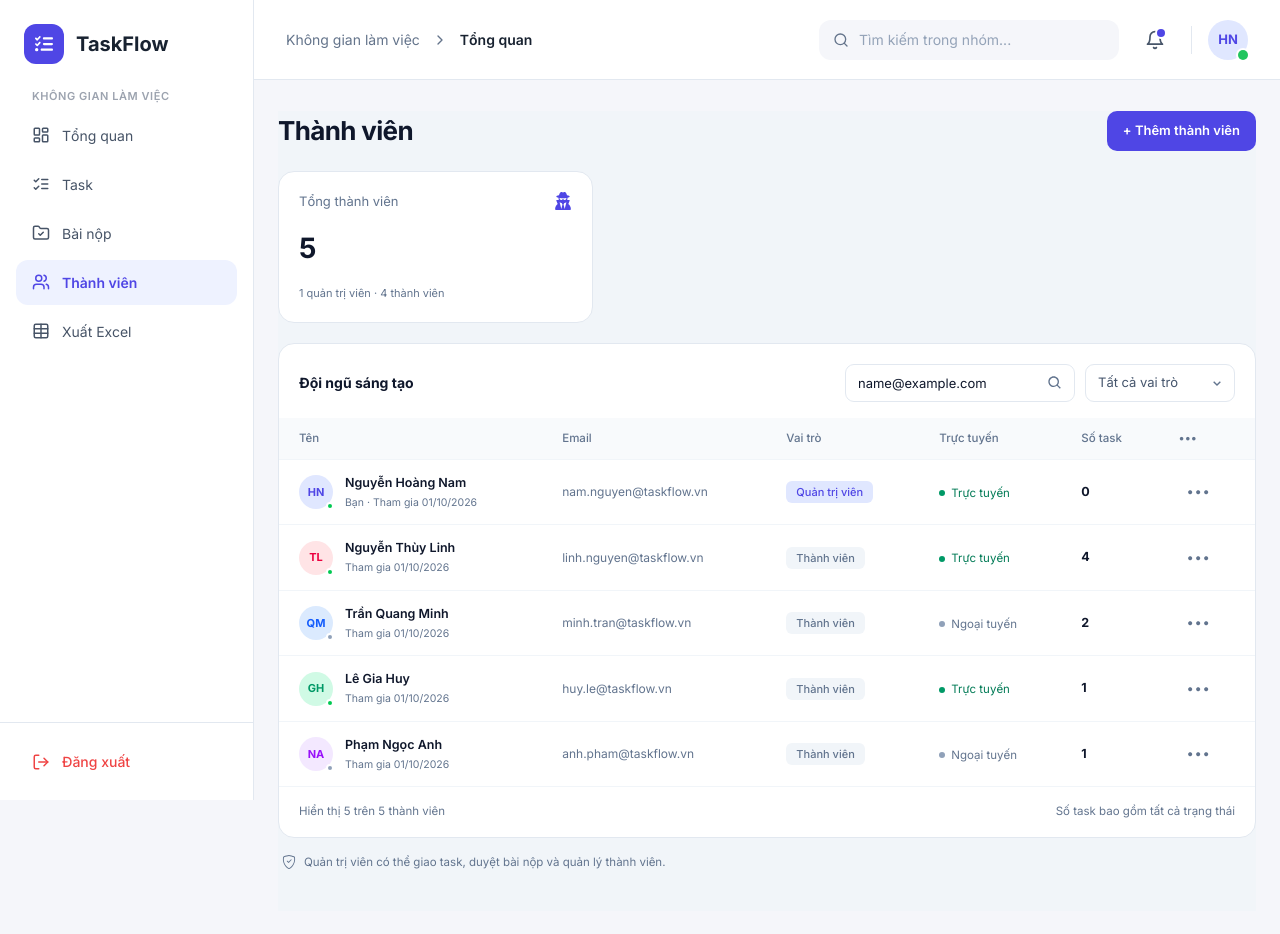
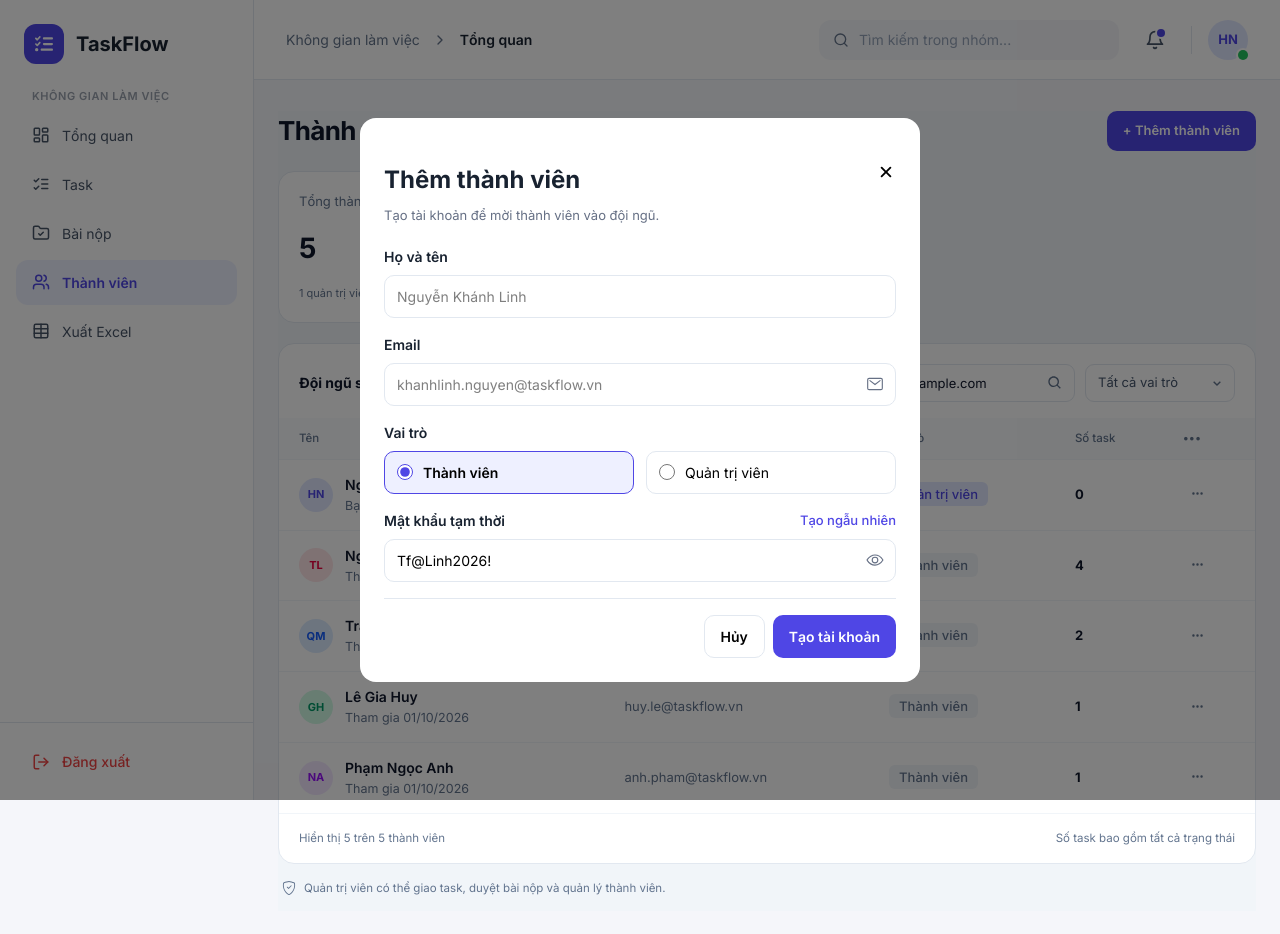
Before and after one commit to NamCodeCach/TaskFlow, a Next.js app: page /admin/member/list in a window 1280 px wide. Both pictures are taken after typing "name@example.com" into the empty fields and a click on the button "+ Thêm thành viên". Built offline with nearby package versions, Linux system fonts and the light colour scheme.

Commit message:
làm khôi portal thêm thành viên của trang danh sách thành viên admin

```diff
--- a/app/(home)/(dashboard)/admin/member/list/page.tsx
+++ b/app/(home)/(dashboard)/admin/member/list/page.tsx
@@ -1,7 +1,12 @@
+"use client";
+
+import { useState } from "react";
+import { createPortal } from "react-dom";
 import { BiChevronDown, BiRadio, BiSearch } from "react-icons/bi";
-import { BsShieldCheck } from "react-icons/bs";
+import { BsShieldCheck, BsThreeDots } from "react-icons/bs";
 import { FaUserSecret } from "react-icons/fa6";
-import { LuListChecks } from "react-icons/lu";
+import { IoIosSend } from "react-icons/io";
+import { IoCheckmarkDoneOutline, IoClose, IoEyeOutline, IoMailOutline } from "react-icons/io5";
 
 const members = [
   {
@@ -9,7 +14,6 @@ const members = [
     initials: "HN",
     email: "nam.nguyen@taskflow.vn",
     admin: true,
-    online: true,
     tasks: 0,
     joined: "Bạn · Tham gia 01/10/2026",
     color: "bg-indigo-100 text-main",
@@ -19,7 +23,6 @@ const members = [
     initials: "TL",
     email: "linh.nguyen@taskflow.vn",
     admin: false,
-    online: true,
     tasks: 4,
     joined: "Tham gia 01/10/2026",
     color: "bg-rose-100 text-rose-600",
@@ -29,7 +32,6 @@ const members = [
     initials: "QM",
     email: "minh.tran@taskflow.vn",
     admin: false,
-    online: false,
     tasks: 2,
     joined: "Tham gia 01/10/2026",
     color: "bg-blue-100 text-blue-600",
@@ -39,7 +41,6 @@ const members = [
     initials: "GH",
     email: "huy.le@taskflow.vn",
     admin: false,
-    online: true,
     tasks: 1,
     joined: "Tham gia 01/10/2026",
     color: "bg-emerald-100 text-emerald-600",
@@ -49,7 +50,6 @@ const members = [
     initials: "NA",
     email: "anh.pham@taskflow.vn",
     admin: false,
-    online: false,
     tasks: 1,
     joined: "Tham gia 01/10/2026",
     color: "bg-purple-100 text-purple-600",
@@ -57,13 +57,18 @@ const members = [
 ];
 
 export default function ThanhVien() {
+  const [openCreateMember, setOpenCreateMember] = useState(false);
   return (
+    <>
       <div className="min-h-screen bg-slate-100 text-[13px] text-slate-900">
         <div className="w-full">
           {/* Header */}
           <header className="flex flex-wrap items-start justify-between gap-4">
             <h1 className="text-[26px] font-bold tracking-tight">Thành viên</h1>
-          <button className="rounded-[10px] bg-main px-4 py-2.5 text-[13px] font-semibold text-white hover:bg-indigo-700">
+            <button
+              className="rounded-[10px] bg-main px-4 py-2.5 text-[13px] font-semibold text-white hover:bg-main cursor-pointer"
+              onClick={() => setOpenCreateMember(true)}
+            >
               + Thêm thành viên
             </button>
           </header>
@@ -135,7 +140,6 @@ export default function ThanhVien() {
                     <th className="px-5 py-3 font-medium">Tên</th>
                     <th className="px-5 py-3 font-medium">Email</th>
                     <th className="px-5 py-3 font-medium">Vai trò</th>
-                  <th className="px-5 py-3 font-medium">Trực tuyến</th>
                     <th className="px-5 py-3 font-medium">Số task</th>
                     <th className="px-5 py-3 font-medium">•••</th>
                   </tr>
@@ -149,38 +153,26 @@ export default function ThanhVien() {
                             className={`relative grid h-[34px] w-[34px] place-items-center rounded-full text-[11px] font-bold ${m.color}`}
                           >
                             {m.initials}
-                          <span
-                            className={`absolute -bottom-px -right-px h-2 w-2 rounded-full border-2 border-white ${m.online ? "bg-green-500" : "bg-slate-400"}`}
-                          />
                           </div>
                           <div>
-                          <div className="text-[12.5px] font-semibold">{m.name}</div>
-                          <div className="mt-0.5 text-[10.5px] text-slate-500">{m.joined}</div>
+                            <div className="text-[14px] font-semibold">{m.name}</div>
+                            <div className="mt-0.5 text-[12.5px] text-slate-500">{m.joined}</div>
                           </div>
                         </div>
                       </td>
-                    <td className="px-5 py-3.5 text-xs text-slate-500">{m.email}</td>
+                      <td className="px-5 py-3.5 text-[13px] text-slate-500">{m.email}</td>
                       <td className="px-5 py-3.5">
                         <span
-                        className={`rounded-md px-2.5 py-1 text-[11px] font-medium ${m.admin ? "bg-indigo-100 text-main" : "bg-slate-100 text-slate-500"}`}
+                          className={`rounded-md px-2.5 py-1 text-[13px] font-medium ${m.admin ? "bg-indigo-100 text-main" : "bg-slate-100 text-slate-500"}`}
                         >
                           {m.admin ? "Quản trị viên" : "Thành viên"}
                         </span>
                       </td>
-                    <td className="px-5 py-3.5">
-                      <span
-                        className={`inline-flex items-center gap-1.5 text-[11.5px] ${m.online ? "text-emerald-700" : "text-slate-500"}`}
-                      >
-                        <span
-                          className={`h-1.5 w-1.5 rounded-full ${m.online ? "bg-emerald-600" : "bg-slate-400"}`}
-                        />
-                        {m.online ? "Trực tuyến" : "Ngoại tuyến"}
-                      </span>
-                    </td>
-                    <td className="px-5 py-3.5 text-[12.5px] font-bold">{m.tasks}</td>
+
+                      <td className="px-5 py-3.5 text-[13px] font-bold">{m.tasks}</td>
                       <td className="px-5 py-3.5">
                         <button className="rounded-md px-2 py-1 tracking-wider text-slate-500 hover:bg-slate-100">
-                        •••
+                          <BsThreeDots />
                         </button>
                       </td>
                     </tr>
@@ -201,5 +193,126 @@ export default function ThanhVien() {
           </p>
         </div>
       </div>
+
+      {/* Thêm thành viên */}
+      {openCreateMember &&
+        createPortal(
+          <div className="fixed inset-0 z-[100] flex items-center justify-center bg-black/50 p-4">
+            <div className="w-full max-w-[560px] rounded-[16px] bg-white p-[24px]">
+              {/* Header */}
+              <div className="mt-[20px] flex justify-between">
+                <div>
+                  <h3 className="text-[24px] font-bold text-[#182230]">Thêm thành viên</h3>
+                  <p className="mt-[8px] text-[13px] text-[#667085]">
+                    Tạo tài khoản để mời thành viên vào đội ngũ.
+                  </p>
+                </div>
+
+                <button className="h-fit cursor-pointer" onClick={() => setOpenCreateMember(false)}>
+                  <IoClose className="h-[20px] w-[20px]" />
+                </button>
+              </div>
+
+              <form className="mt-[20px] flex flex-col gap-[16px]">
+                {/* Họ và tên */}
+                <div className="flex w-full flex-col gap-[8px]">
+                  <label className="text-[14px] font-[600] text-text">Họ và tên</label>
+                  <input
+                    type="text"
+                    placeholder="Nguyễn Khánh Linh"
+                    className="rounded-[10px] border border-[#E2E8F0] px-[12px] py-[10px] text-[14px] outline-none"
+                  />
+                </div>
+
+                {/* Email */}
+                <div className="flex w-full flex-col gap-[8px]">
+                  <label className="text-[14px] font-[600] text-text">Email</label>
+                  <div className="relative">
+                    <input
+                      type="email"
+                      placeholder="khanhlinh.nguyen@taskflow.vn"
+                      className="w-full rounded-[10px] border border-[#E2E8F0] py-[10px] pl-[12px] pr-[40px] text-[14px] outline-none"
+                    />
+                    <IoMailOutline className="absolute right-[12px] top-1/2 h-[18px] w-[18px] -translate-y-1/2 text-[#667085]" />
+                  </div>
+                </div>
+
+                {/* Vai trò */}
+                <div className="flex w-full flex-col gap-[8px]">
+                  <label className="text-[14px] font-[600] text-text">Vai trò</label>
+                  <div className="grid grid-cols-2 gap-[12px]">
+                    <label className="flex cursor-pointer items-center gap-[10px] rounded-[10px] border border-[#E2E8F0] px-[12px] py-[10px] text-[14px] has-[:checked]:border-main has-[:checked]:bg-[#EEF0FF] has-[:checked]:font-[600]">
+                      <input
+                        type="radio"
+                        name="role"
+                        value="user"
+                        defaultChecked
+                        className="h-[16px] w-[16px] accent-main"
+                      />
+                      Thành viên
+                    </label>
+
+                    <label className="flex cursor-pointer items-center gap-[10px] rounded-[10px] border border-[#E2E8F0] px-[12px] py-[10px] text-[14px] has-[:checked]:border-main has-[:checked]:bg-[#EEF0FF] has-[:checked]:font-[600]">
+                      <input
+                        type="radio"
+                        name="role"
+                        value="admin"
+                        className="h-[16px] w-[16px] accent-main"
+                      />
+                      Quản trị viên
+                    </label>
+                  </div>
+                </div>
+
+                {/* Mật khẩu tạm thời */}
+                <div className="flex w-full flex-col gap-[8px]">
+                  <div className="flex items-center justify-between">
+                    <label className="text-[14px] font-[600] text-text">Mật khẩu tạm thời</label>
+                    <button
+                      type="button"
+                      className="cursor-pointer text-[13px] font-[500] text-main"
+                    >
+                      Tạo ngẫu nhiên
+                    </button>
+                  </div>
+                  <div className="relative">
+                    <input
+                      type="text"
+                      defaultValue="Tf@Linh2026!"
+                      className="w-full rounded-[10px] border border-[#E2E8F0] py-[10px] pl-[12px] pr-[40px] text-[14px] outline-none"
+                    />
+                    <button
+                      type="button"
+                      className="absolute right-[12px] top-1/2 -translate-y-1/2 cursor-pointer text-[#667085]"
+                    >
+                      <IoEyeOutline className="h-[18px] w-[18px]" />
+                    </button>
+                  </div>
+                </div>
+
+                {/* Action */}
+                <div className="flex justify-end gap-[8px] border-t border-[#E2E8F0] pt-[16px]">
+                  <button
+                    type="button"
+                    onClick={() => setOpenCreateMember(false)}
+                    className="cursor-pointer rounded-[10px] border border-[#E2E8F0] px-[16px] py-[10px] text-[14px] font-semibold"
+                  >
+                    Hủy
+                  </button>
+                  <button
+                    type="submit"
+                    className="cursor-pointer rounded-[10px] bg-main px-[16px] py-[10px] text-[14px] font-semibold text-white"
+                  >
+                    Tạo tài khoản
+                  </button>
+                </div>
+              </form>
+            </div>
+          </div>,
+          document.body,
+        )}
+
+      {/* Hết Thêm thành viên */}
+    </>
   );
 }
```
Lines whose indentation alone changed are shown as unchanged.
